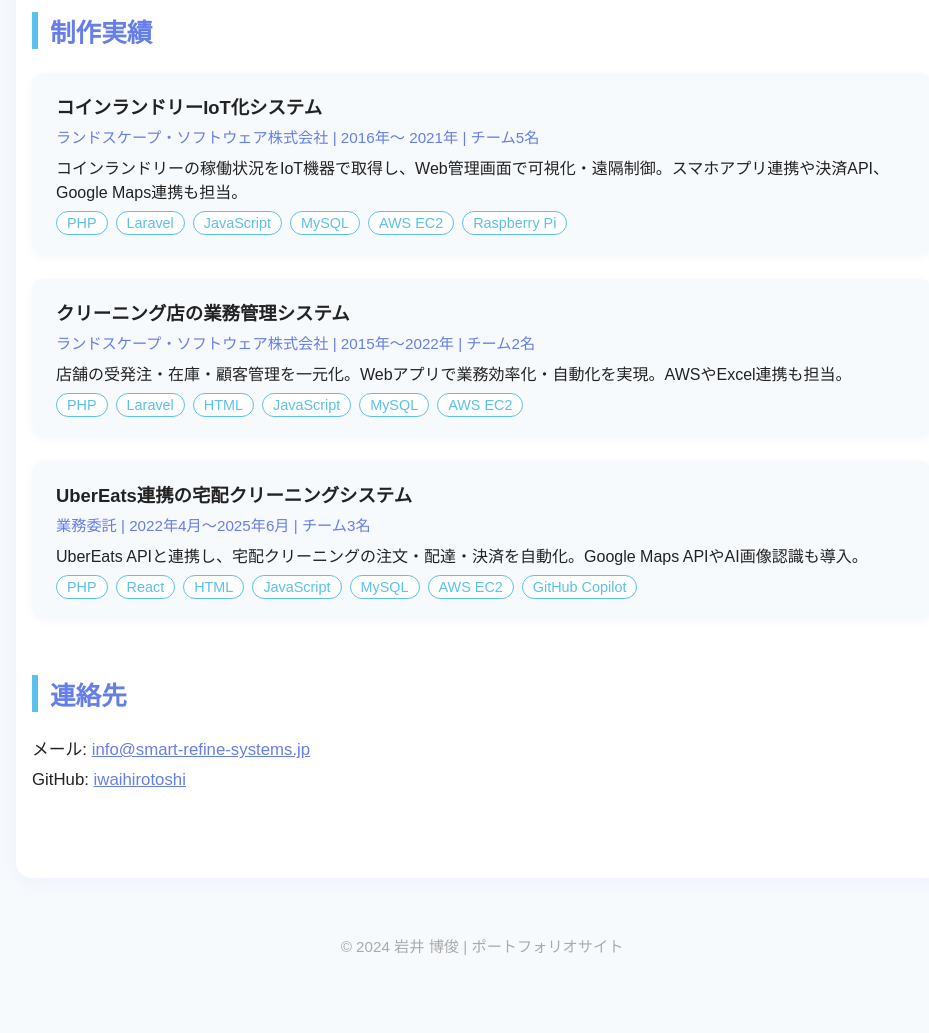
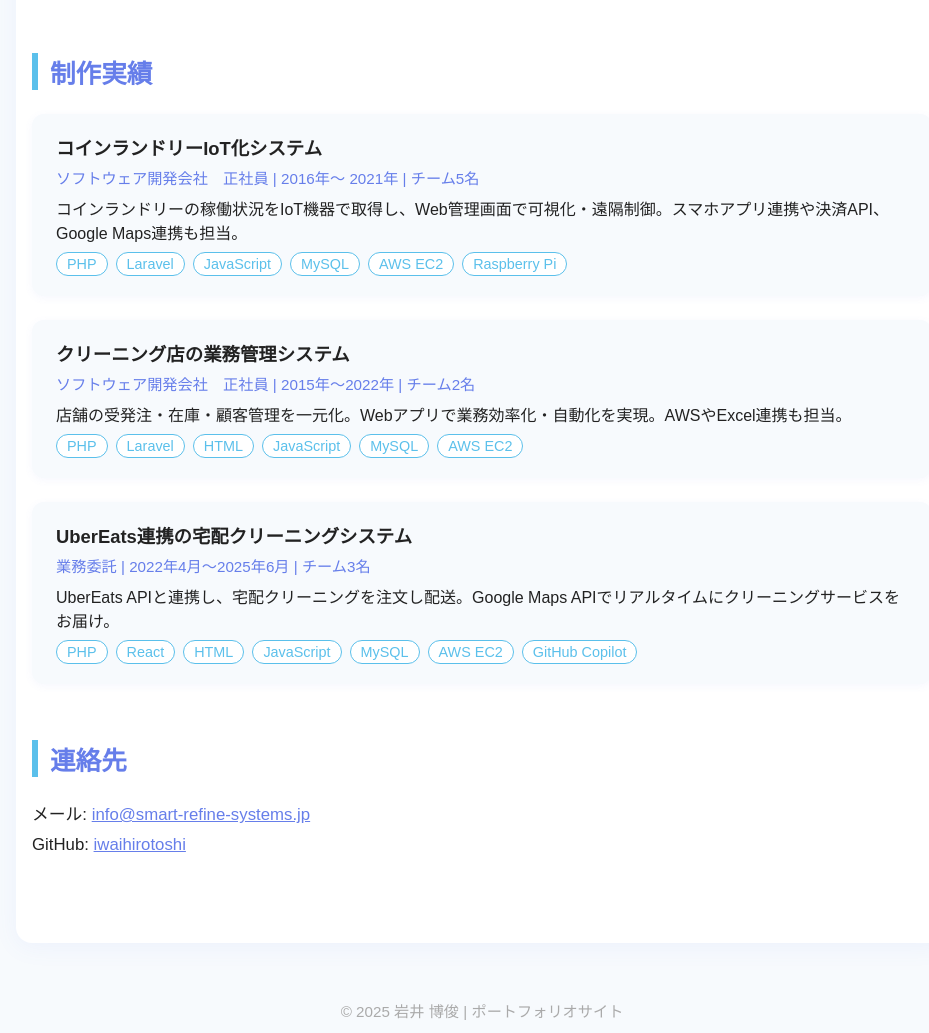
Before and after one commit to iwaihirotoshi/portfolio, a plain HTML site: page index.html in a window 1280 px wide. Shown: the part 1144-2177 px from the top of the page, without its empty margins (158-1087 px from the left). Before the commit the page ends 2112 px from the top, so only its background shows below. Drawn offline with Linux system fonts and the light colour scheme.

Commit message:
ポートフォリオ修正

```diff
--- a/index.html
+++ b/index.html
@@ -186,6 +186,7 @@
         <tr><th>年齢</th><td>31歳</td></tr>
         <tr><th>性別</th><td>男</td></tr>
         <tr><th>最終学歴</th><td>宇部工業高等専門学校 経営情報学科</td></tr>
+        <tr><th>趣味</th><td>将棋、チェス、登山</td></tr>
         <tr><th>自己PR</th><td>フリーランスとしてWebシステム開発全般を一気通貫し、要件定義から設計・実装・運用まで幅広く対応しています。特に「清潔感」や「効率化」が求められるクリーニング業界向けのIoT・業務管理システム開発を得意とし、LaravelやReactによるフルスタック開発や、AWS等のクラウド活用も豊富です。GitHub Copilotや最新技術の導入にも積極的です。</td></tr>
       </table>
     </section>
@@ -212,7 +213,7 @@
       <h2>制作実績</h2>
       <div class="project-card">
         <div class="project-title">コインランドリーIoT化システム</div>
-        <div class="project-meta">ランドスケープ・ソフトウェア株式会社 | 2016年～ 2021年 | チーム5名</div>
+        <div class="project-meta">ソフトウェア開発会社　正社員 | 2016年～ 2021年 | チーム5名</div>
         <div class="project-desc">コインランドリーの稼働状況をIoT機器で取得し、Web管理画面で可視化・遠隔制御。スマホアプリ連携や決済API、Google Maps連携も担当。</div>
         <div class="project-skills">
           <span class="project-skill">PHP</span>
@@ -225,7 +226,7 @@
       </div>
       <div class="project-card">
         <div class="project-title">クリーニング店の業務管理システム</div>
-        <div class="project-meta">ランドスケープ・ソフトウェア株式会社 | 2015年～2022年 | チーム2名</div>
+        <div class="project-meta">ソフトウェア開発会社　正社員 | 2015年～2022年 | チーム2名</div>
         <div class="project-desc">店舗の受発注・在庫・顧客管理を一元化。Webアプリで業務効率化・自動化を実現。AWSやExcel連携も担当。</div>
         <div class="project-skills">
           <span class="project-skill">PHP</span>
@@ -239,7 +240,7 @@
       <div class="project-card">
         <div class="project-title">UberEats連携の宅配クリーニングシステム</div>
         <div class="project-meta">業務委託 | 2022年4月～2025年6月 | チーム3名</div>
-        <div class="project-desc">UberEats APIと連携し、宅配クリーニングの注文・配達・決済を自動化。Google Maps APIやAI画像認識も導入。</div>
+        <div class="project-desc">UberEats APIと連携し、宅配クリーニングを注文し配送。Google Maps APIでリアルタイムにクリーニングサービスをお届け。</div>
         <div class="project-skills">
           <span class="project-skill">PHP</span>
           <span class="project-skill">React</span>
@@ -260,7 +261,7 @@
     </section>
   </div>
   <footer>
-    &copy; 2024 岩井 博俊 | ポートフォリオサイト
+    &copy; 2025 岩井 博俊 | ポートフォリオサイト
   </footer>
 </body>
 </html>
```
